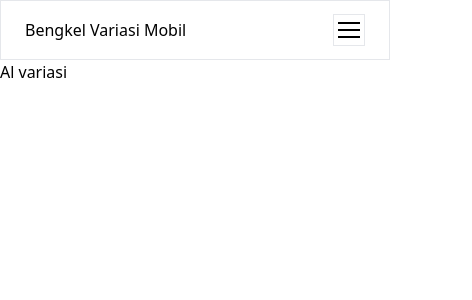
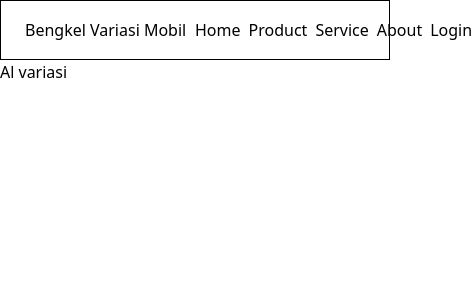
Before and after one commit to nurullailia20/web-bengkel, a Next.js app: page / in a window 390 px wide. Shown: the top 300 px of the page, 472 px wide, since content can reach past the window. Built offline with nearby package versions, Linux system fonts and the light colour scheme.

Commit message:
[style] responsive page

```diff
--- a/src/components/Layout/Navbar.jsx
+++ b/src/components/Layout/Navbar.jsx
@@ -1,6 +1,5 @@
 import { useRouter } from "next/navigation";
 import React from "react";
-import ButtonBar from "../shared/ButtonBar";
 
 function Navbar() {
   const navlinks = [
@@ -29,16 +28,13 @@ function Navbar() {
   return (
     <nav className="w-full h-[60px] border flex justify-between items-center px-6 py-3">
       <div>Bengkel Variasi Mobil</div>
-      <ul className="w-1/2 justify-between gap-2 items-center cursor-pointer hidden sm:flex">
+      <ul className="w-1/2 flex justify-between gap-2 items-center cursor-pointer">
         {navlinks.map((navlink, index) => (
           <li key={index} onClick={() => router.push(navlink.href)}>
             {navlink.name}
           </li>
         ))}
       </ul>
-      <div className="w-8 h-8 border  sm:hidden">
-        <ButtonBar />
-      </div>
     </nav>
   );
 }
--- a/src/components/Layout/index.jsx
+++ b/src/components/Layout/index.jsx
@@ -1,4 +1,4 @@
-import Navbar from "./Navbar";
+import Navbar from "./navbar";
 
 export default function Layout({ children }) {
   return (
--- a/src/components/shared/ButtonBar.jsx
+++ /dev/null
@@ -1,13 +0,0 @@
-import React from 'react'
-
-function ButtonBar() {
-  return (
-    <div className='w-full h-full flex flex-col justify-around p-1'>
-      <div className='w-full h-[2px] bg-black'/>
-      <div className='w-full h-[2px] bg-black'/>
-      <div className='w-full h-[2px] bg-black'/>
-    </div>
-  )
-}
-
-export default ButtonBar
--- a/tailwind.config.js
+++ b/tailwind.config.js
@@ -9,7 +9,12 @@ module.exports = {
     "./src/**/*.{js,ts,jsx,tsx,mdx}",
   ],
   theme: {
-    extend: {},
+    extend: {
+    },
+    colors: {
+      "red" : "#841818"
+
+    }
   },
   plugins: [],
 }
```
